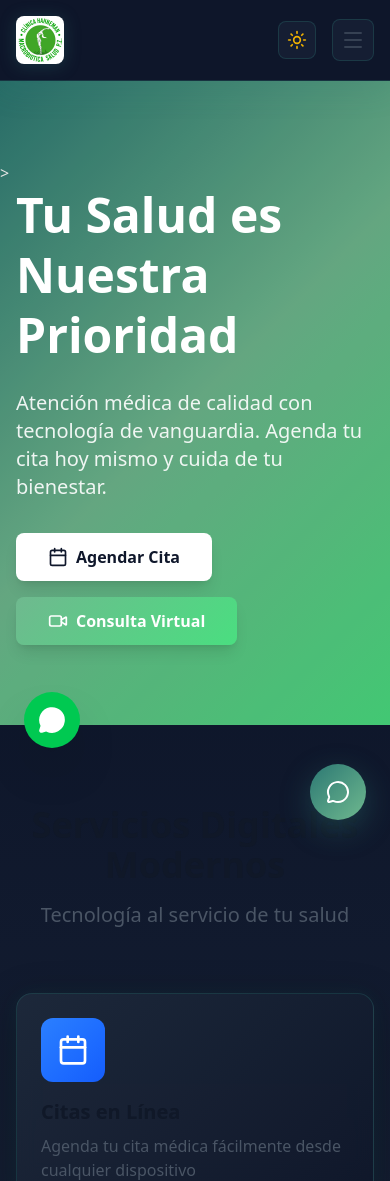
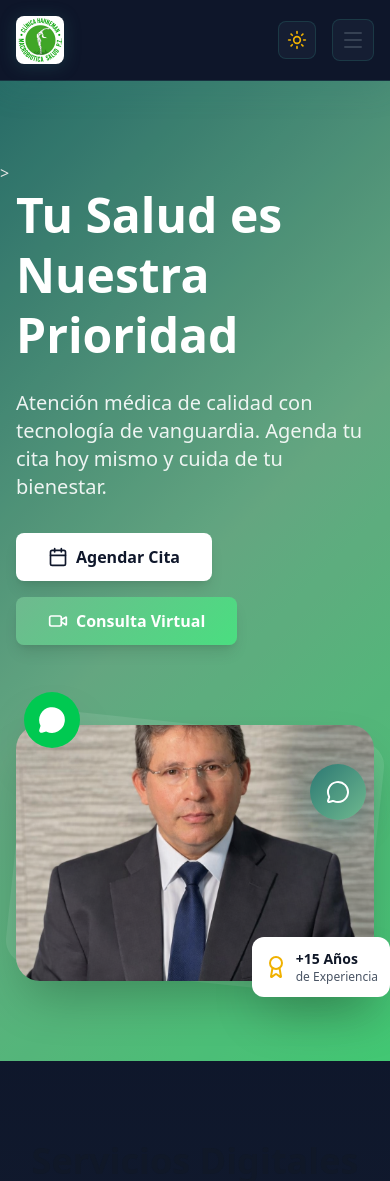
Before and after one commit to chuster07/clinica-dr-william-cruz-, a React (Vite) app: page / in a window 390 px wide. Shown: the top 1181 px of the page. Built offline with nearby package versions, Linux system fonts and the light colour scheme.

Commit message:
Fix: Mostrar foto del doctor en dispositivos moviles

```diff
--- a/src/pages/Home.jsx
+++ b/src/pages/Home.jsx
@@ -104,21 +104,21 @@ const Home = () => {
               initial={{ opacity: 0, x: 50 }}
               animate={{ opacity: 1, x: 0 }}
               transition={{ duration: 0.6, delay: 0.2 }}
-              className="hidden md:block"
+              className="mt-8 md:mt-0"
             >
               <div className="relative">
                 <div className="absolute inset-0 bg-white/10 rounded-3xl transform rotate-6"></div>
                 <img
                   src="/doctor.png"
                   alt="Dr. William Cruz"
-                  className="relative rounded-3xl shadow-2xl w-full h-96 object-cover"
+                  className="relative rounded-3xl shadow-2xl w-full h-64 md:h-96 object-cover"
                 />
-                <div className="absolute -bottom-6 -right-6 bg-white text-gray-900 p-4 rounded-xl shadow-2xl">
-                  <div className="flex items-center space-x-3">
-                    <Award className="w-8 h-8 text-yellow-500" />
+                <div className="absolute -bottom-4 -right-4 md:-bottom-6 md:-right-6 bg-white text-gray-900 p-3 md:p-4 rounded-xl shadow-2xl">
+                  <div className="flex items-center space-x-2 md:space-x-3">
+                    <Award className="w-6 h-6 md:w-8 md:h-8 text-yellow-500" />
                     <div>
-                      <p className="font-bold text-lg">+15 Años</p>
-                      <p className="text-sm text-gray-600">de Experiencia</p>
+                      <p className="font-bold text-sm md:text-lg">+15 Años</p>
+                      <p className="text-xs md:text-sm text-gray-600">de Experiencia</p>
                     </div>
                   </div>
                 </div>
```
